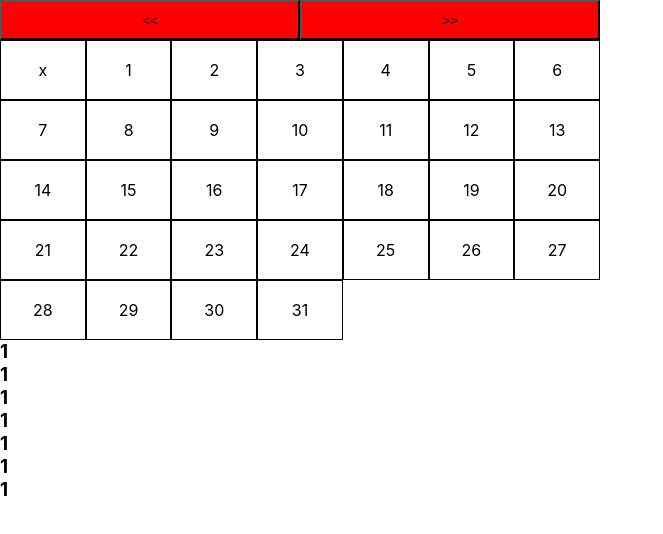
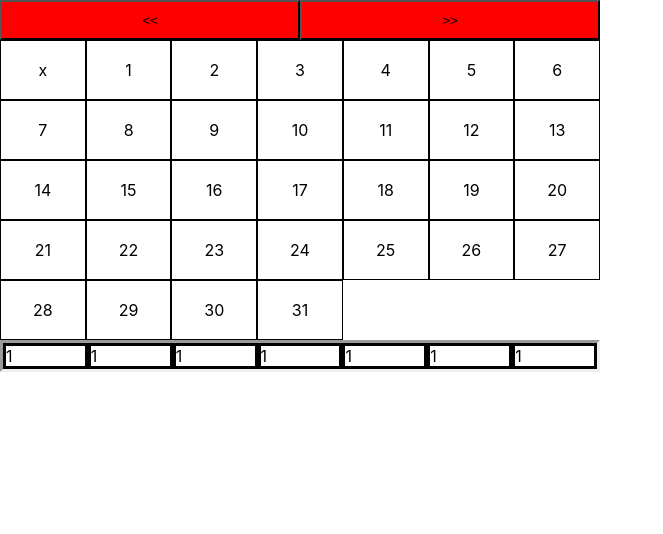
Before and after one commit to gracione/calendarioReact, a React (Create React App) app: page / in a window 1280 px wide. Shown: the top 534 px of the page, without its empty margins (0-663 px from the left). Built offline with nearby package versions, Linux system fonts and the light colour scheme.

Commit message:
atulizando caixnhas de horarios

```diff
--- a/src/components/card/Horarios.tsx
+++ b/src/components/card/Horarios.tsx
@@ -1,14 +1,15 @@
+import { HorariosCard } from "./style";
 
 export default function Horarios(props : any) {
   return (
-    <>
-    <h3>{props.data}</h3>
-    <h3>{props.data}</h3>
-    <h3>{props.data}</h3>
-    <h3>{props.data}</h3>
-    <h3>{props.data}</h3>
-    <h3>{props.data}</h3>
-    <h3>{props.data}</h3>
-    </>
+    <HorariosCard>
+    <div className="horario-disponivel">{props.data}</div>
+    <div className="horario-disponivel">{props.data}</div>
+    <div className="horario-disponivel">{props.data}</div>
+    <div className="horario-disponivel">{props.data}</div>
+    <div className="horario-disponivel">{props.data}</div>
+    <div className="horario-disponivel">{props.data}</div>
+    <div className="horario-disponivel">{props.data}</div>
+    </HorariosCard>
   );
 }
--- a/src/components/card/style.ts
+++ b/src/components/card/style.ts
@@ -22,3 +22,15 @@ export const Calendari = styled.div`
         }
     }
     `;
+export const HorariosCard = styled.div`
+    width: 600px;
+    border: solid ;
+    border-style: inset;
+    display: flex;
+    justify-content: space-between ;
+    .horario-disponivel{
+        display: block ;
+        width: 200px;
+        border: solid ;
+    }
+`;
```
